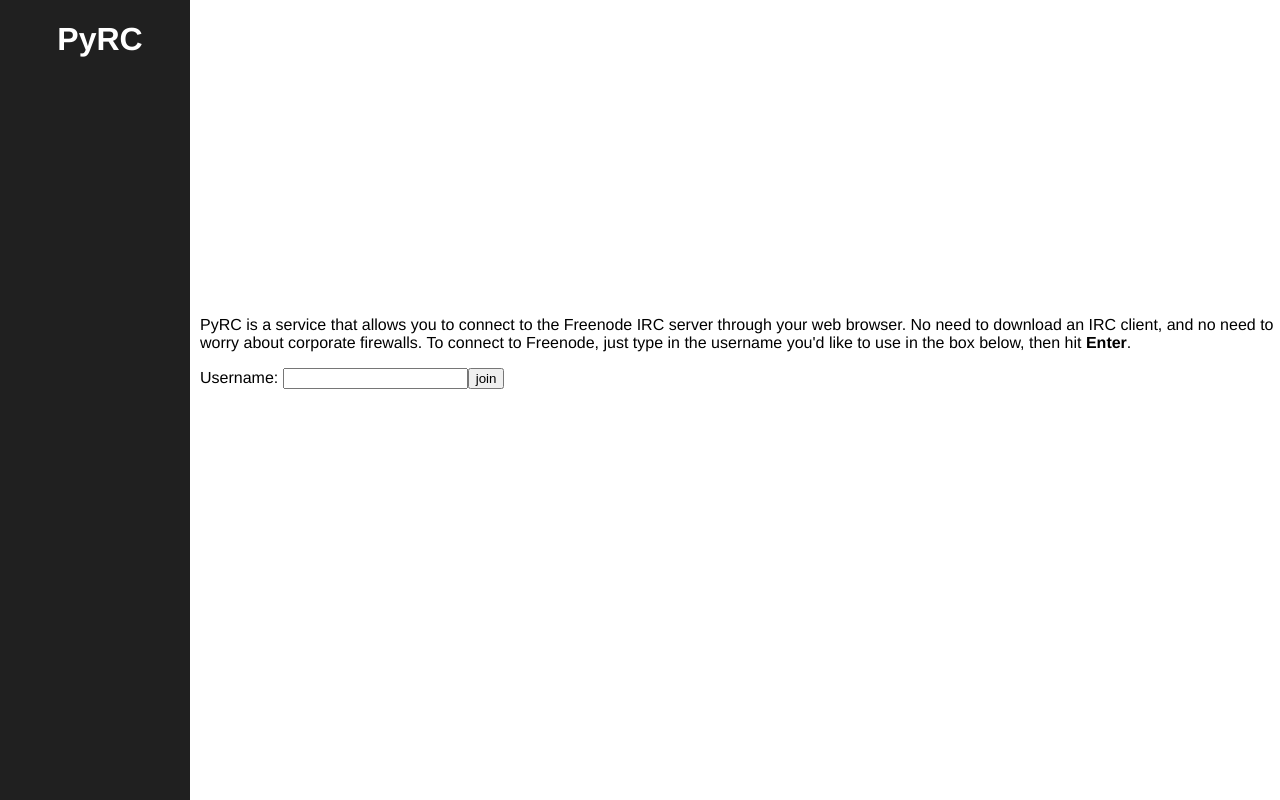
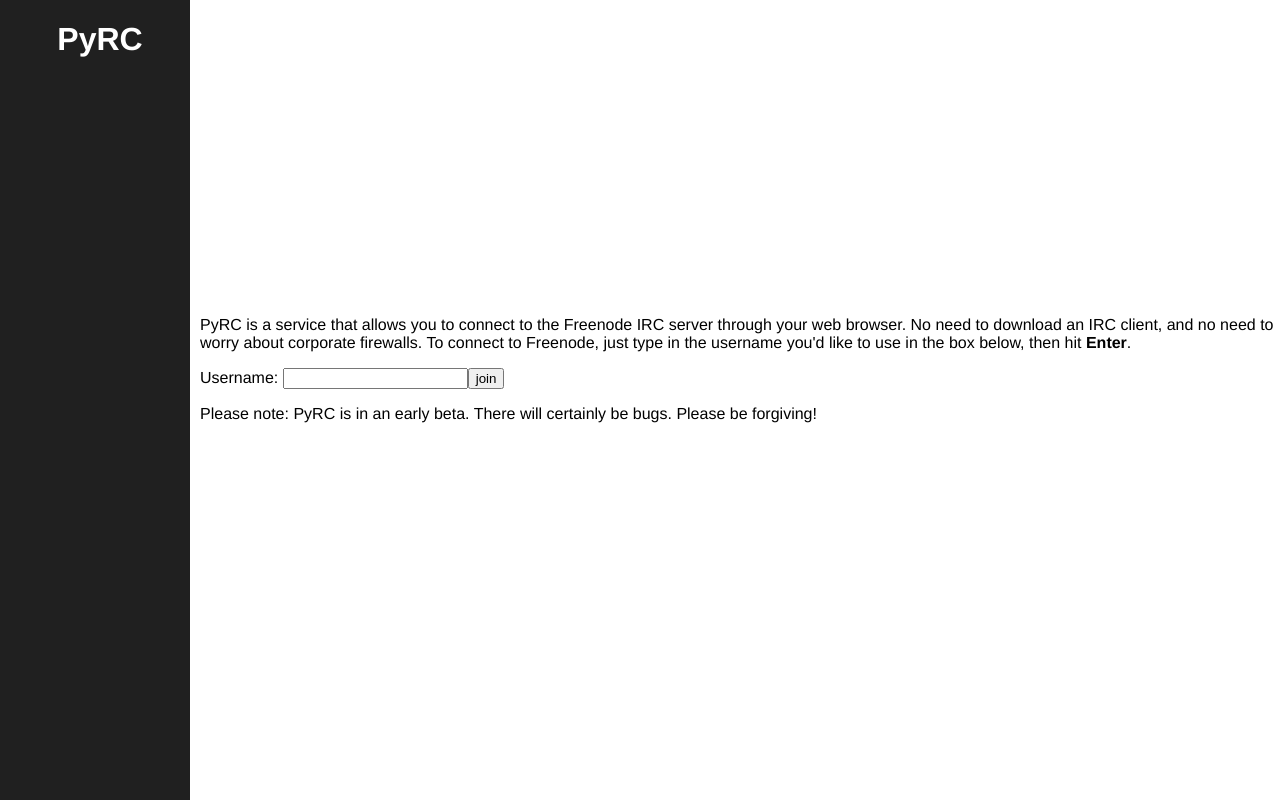
Before and after one commit to Lukasa/pyrc, a Python web app: template repeater/templates/index.html in a window 1280 px wide. Run offline with Jinja, Linux system fonts and the light colour scheme; the template is opened without the code that fills it, so the values that code supplies are empty; some libraries are stand-ins or nearby versions.

Commit message:
Be nice!

```diff
--- a/repeater/templates/index.html
+++ b/repeater/templates/index.html
@@ -34,6 +34,7 @@
     <div class="content-centered" ng-if="!connection.loggedIn">
         <p>PyRC is a service that allows you to connect to the Freenode IRC server through your web browser. No need to download an IRC client, and no need to worry about corporate firewalls. To connect to Freenode, just type in the username you'd like to use in the box below, then hit <strong>Enter</strong>.</p>
         <p>Username: <input type="text" ng-model="connection.username" luk-enter="logIn(connection.username)"><input type="button" value="join" ng-click="logIn(connection.username)"></p>
+        <p>Please note: PyRC is in an early beta. There will certainly be bugs. Please be forgiving!</p>
     </div>
 </body>
 </html>
```
